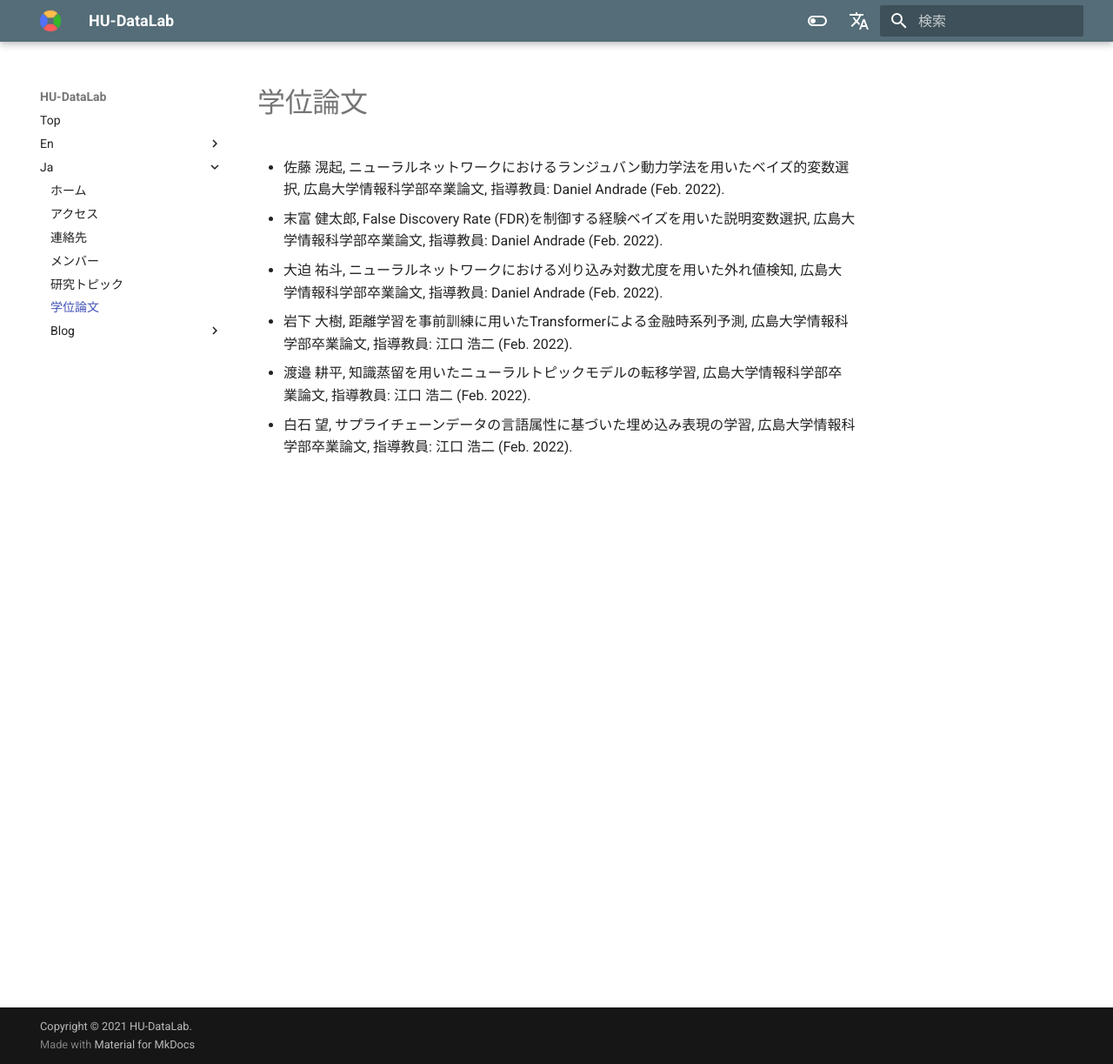
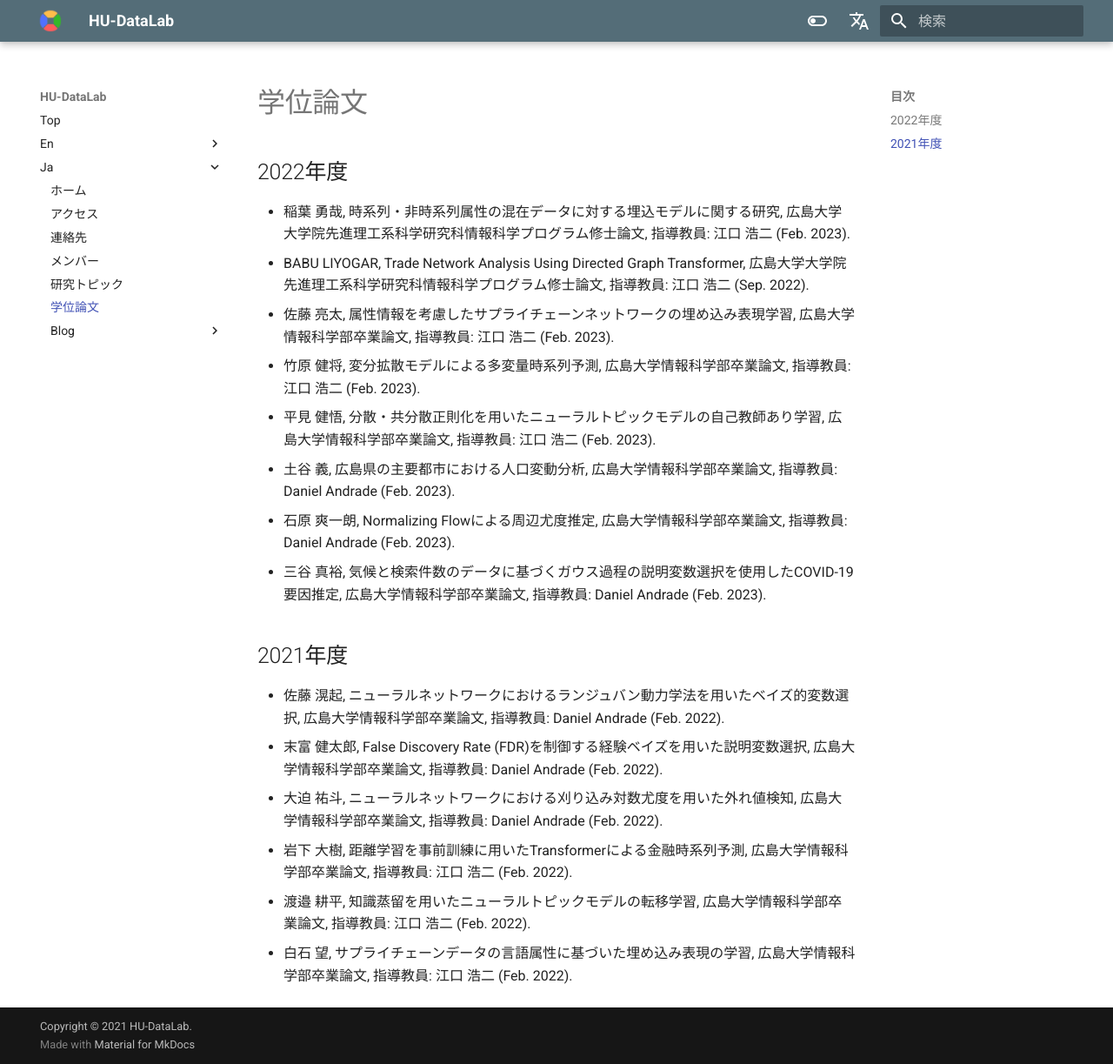
Before and after one commit to lpifj-a/hu-datalab.github.io, an MkDocs documentation site: the page built from docs/ja/theses.md, in a window 1280 px wide and 1223 px high. Shown: the whole window at 87% size. Built offline with MkDocs 1.6.1 and Material for MkDocs 9.7.7, drawn with Linux system fonts in a browser that asks for light colours; comment, search, counter and statistics services are not loaded.

Commit message:
update theses.md

```diff
--- a/docs/ja/theses.md
+++ b/docs/ja/theses.md
@@ -1,4 +1,16 @@
 # 学位論文
+
+## 2022年度
+- 稲葉 勇哉, 時系列・非時系列属性の混在データに対する埋込モデルに関する研究, 広島大学大学院先進理工系科学研究科情報科学プログラム修士論文, 指導教員: 江口 浩二 (Feb. 2023).
+- BABU LIYOGAR, Trade Network Analysis Using Directed Graph Transformer, 広島大学大学院先進理工系科学研究科情報科学プログラム修士論文, 指導教員: 江口 浩二 (Sep. 2022).
+- 佐藤 亮太, 属性情報を考慮したサプライチェーンネットワークの埋め込み表現学習, 広島大学情報科学部卒業論文, 指導教員: 江口 浩二 (Feb. 2023).
+- 竹原 健将, 変分拡散モデルによる多変量時系列予測, 広島大学情報科学部卒業論文, 指導教員: 江口 浩二 (Feb. 2023).
+- 平見 健悟, 分散・共分散正則化を用いたニューラルトピックモデルの自己教師あり学習, 広島大学情報科学部卒業論文, 指導教員: 江口 浩二 (Feb. 2023).
+- 土谷 義, 広島県の主要都市における人口変動分析, 広島大学情報科学部卒業論文, 指導教員: Daniel Andrade (Feb. 2023).
+- 石原 爽一朗, Normalizing Flowによる周辺尤度推定, 広島大学情報科学部卒業論文, 指導教員: Daniel Andrade (Feb. 2023).
+- 三谷 真裕, 気候と検索件数のデータに基づくガウス過程の説明変数選択を使用したCOVID-19要因推定, 広島大学情報科学部卒業論文, 指導教員: Daniel Andrade (Feb. 2023).
+
+## 2021年度
 - 佐藤 滉起, ニューラルネットワークにおけるランジュバン動力学法を用いたベイズ的変数選択, 広島大学情報科学部卒業論文, 指導教員: Daniel Andrade (Feb. 2022).
 - 末富 健太郎, False Discovery Rate (FDR)を制御する経験ベイズを用いた説明変数選択, 広島大学情報科学部卒業論文, 指導教員: Daniel Andrade (Feb. 2022).
 - 大迫 祐斗, ニューラルネットワークにおける刈り込み対数尤度を用いた外れ値検知, 広島大学情報科学部卒業論文, 指導教員: Daniel Andrade (Feb. 2022).
```
